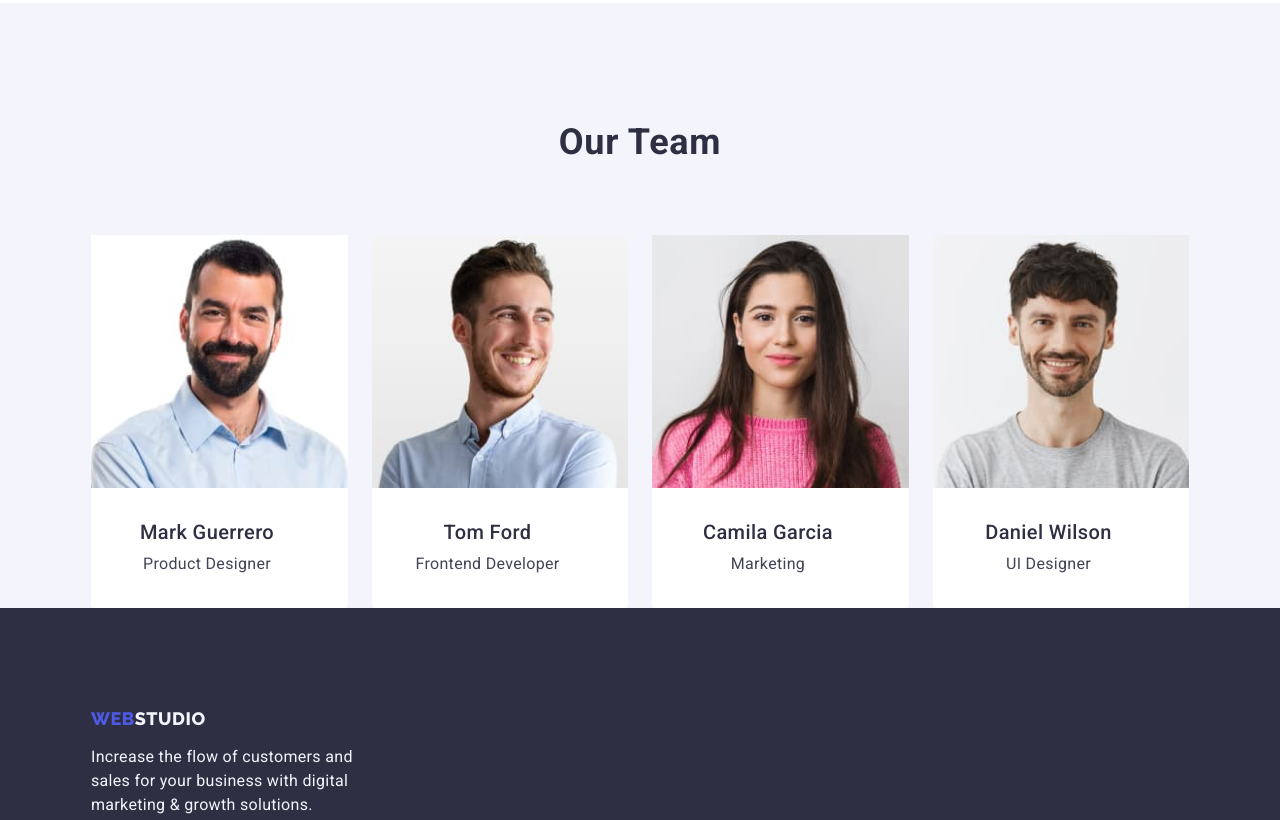
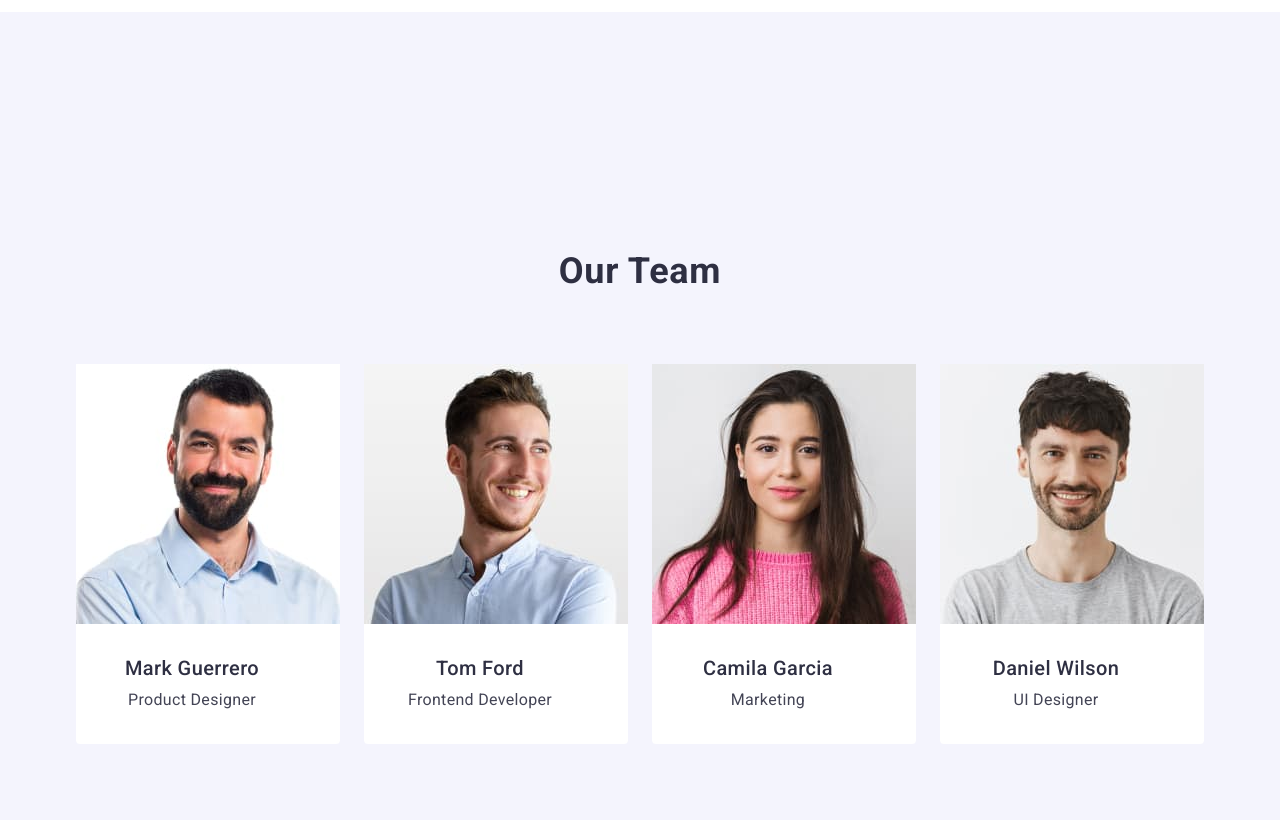
Before and after one commit to KulchYar/goit-markup-hw-03, a plain HTML site: page index.html in a window 1280 px wide. Shown: the part 1561-2381 px from the top of the page. Drawn offline with nearby package versions, Linux system fonts and the light colour scheme.

Commit message:
homework 3

```diff
--- a/css/styles.css
+++ b/css/styles.css
@@ -45,7 +45,7 @@ img {
 
 .container {
   width: 100%;
-  width: 1128px;
+  width: 1158px;
   padding-left: 15px;
   padding-right: 15px;
   margin: 0 auto;
@@ -255,7 +255,7 @@ img {
 
 .team {
   background-color: #f4f4fd;
-  padding-bottom: 120px 0;
+  padding: 120px 0;
 }
 
 .team-container {
```
